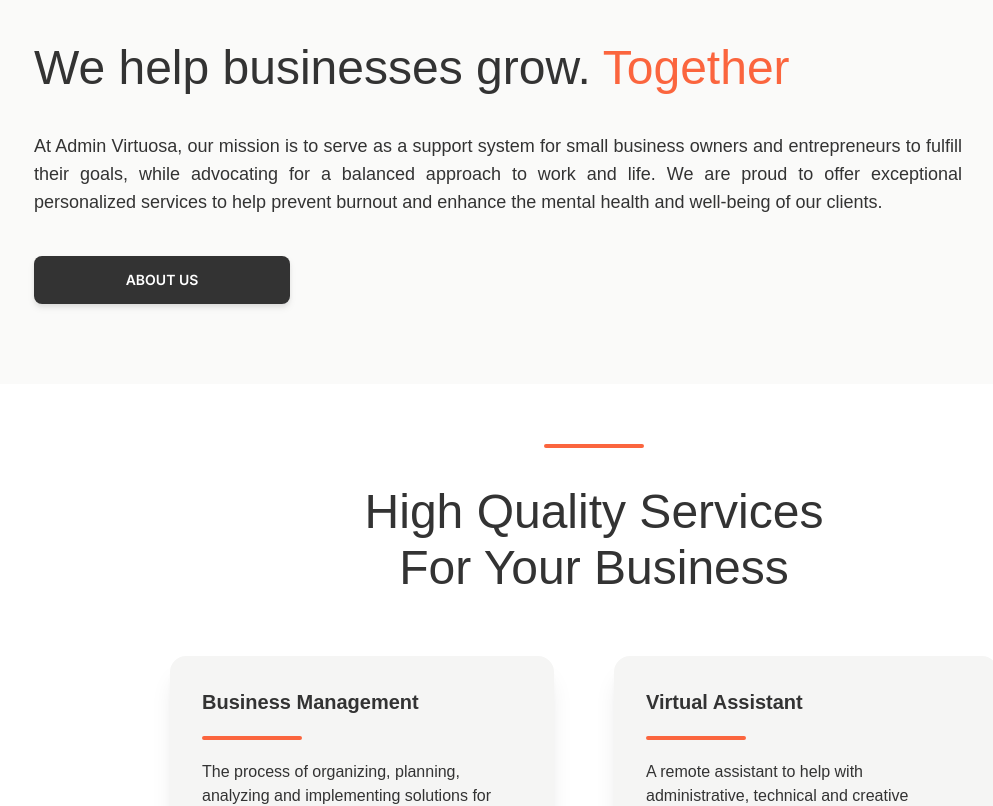
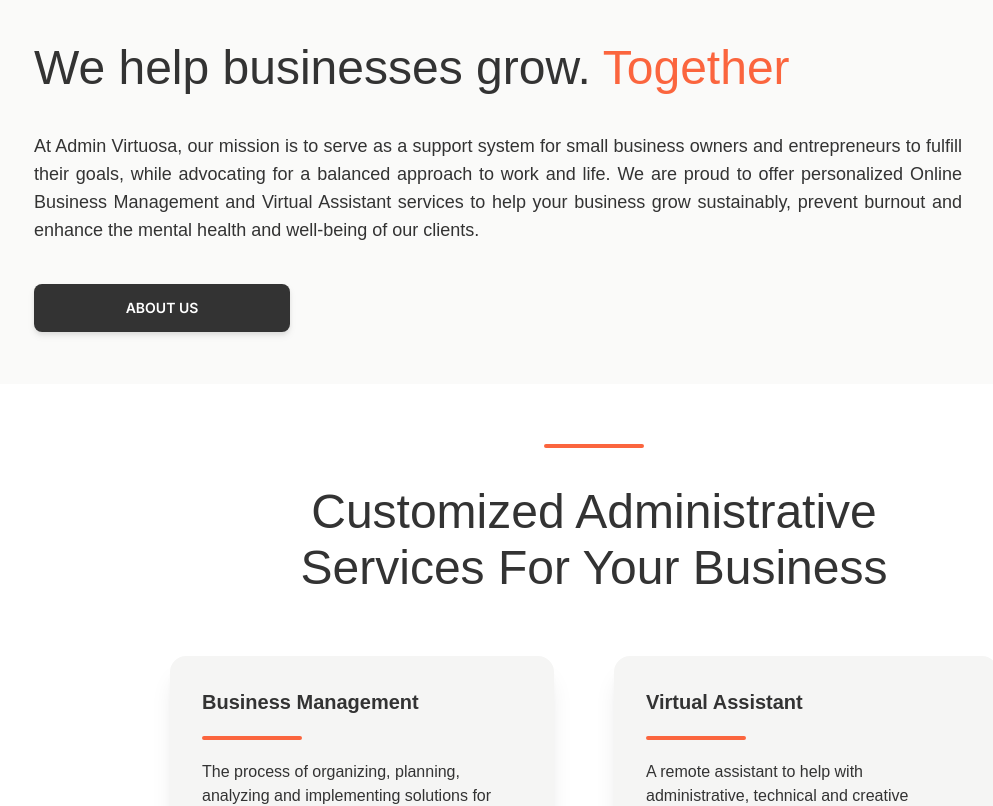
Before and after one commit to FilipaMerino/myvirtuosaapp, a Next.js app: page / in a window 1280 px wide. Shown: the part 660-1466 px from the top of the page, without its empty margins (46-1039 px from the left). Built offline with nearby package versions, Linux system fonts and the light colour scheme; no server answers.

Commit message:
revisions done

```diff
--- a/app/about/louisa/page.jsx
+++ b/app/about/louisa/page.jsx
@@ -64,15 +64,23 @@
 
           <p className="text-md mx-10 lg:mx-0 mt-2 lg:my-2 text-justify">
             {" "}
-            Louisa is an experienced administrative professional with a passion
-            for <strong>sustainable business growth</strong>.
+            Louisa is an experienced Online Business Manager that specialized in strategic business planning. She has a passion for <strong>sustainable business growth</strong>.
           </p>
+
+
+
+
+
+
+
+
+
+
+
+
+
           <p className="text-md mx-10 lg:mx-0 my-2 text-start lg:text-justify">
-            As a mom and business owner, she understands the importance of
-            having proper systems in place so that everything can run smoothly
-            on the business side of things. She has worked to balance her
-            business and personal life, allowing her more freedom to conquer her
-            goals and focus on the core aspects of her life.
+          As a mom and business owner, she understands the importance of having proper systems in place so that everything can run smoothly on the business side of things. She has worked to balance her business and personal life, allowing her more freedom to conquer her goals and focus on the core aspects of her life.
           </p>
         </div>
 
--- a/app/components/Footer.jsx
+++ b/app/components/Footer.jsx
@@ -7,16 +7,21 @@
 import { BsInstagram } from "react-icons/bs";
 import { FaFacebookSquare, FaLinkedin } from "react-icons/fa";
 
-
 import "@fortawesome/fontawesome-svg-core/styles.css";
-
 
 const Footer = () => {
   return (
     <footer className="footer p-10 bg-[#fb653e] text-neutral-content md:flex md:justify-around md:items-center sticky">
       <div className=" w-full md:w-[13rem] flex justify-center items-center">
         <div className="flex justify-center md:justify-start">
-          <Image src={logo} alt="Logo Admin" objectFit="contain" className="w-[10rem] " />
+          <Link href="/">
+            <Image
+              src={logo}
+              alt="Logo Admin"
+              objectFit="contain"
+              className="w-[10rem] "
+            />
+          </Link>
         </div>
         <div className="vertical_line ml-5 md:ml-20 hidden md:block"></div>
       </div>
@@ -26,13 +31,6 @@
           <h1 className="text-2xl text-[#ffffff] hover:text-[#333333]">
             Let&apos;s Chat!
           </h1>
-
-
-
-
-
-
-
         </a>
         <p className="text-[#ffffff] text-sm">
           Stay current with updates from our social channels
@@ -40,16 +38,13 @@
 
         <div className="flex w-[5rem] justify-between">
           <a href="https://www.instagram.com/adminvirtuosa/">
-          <BsInstagram className="text-2xl text-[#ffffff] hover:text-[#333333]"/>
+            <BsInstagram className="text-2xl text-[#ffffff] hover:text-[#333333]" />
           </a>
           <a href="https://www.facebook.com/Adminvirtuosa">
-            <FaFacebookSquare  className="text-2xl text-[#ffffff] hover:text-[#333333]"/>
-
-
+            <FaFacebookSquare className="text-2xl text-[#ffffff] hover:text-[#333333]" />
           </a>
           <a href="https://www.linkedin.com/in/adminvirtuosa/">
-            <FaLinkedin className="text-2xl text-[#ffffff] hover:text-[#333333]"/>
-
+            <FaLinkedin className="text-2xl text-[#ffffff] hover:text-[#333333]" />
           </a>
         </div>
       </div>
@@ -58,9 +53,7 @@
       <div className="horizontalLineFooter md:hidden"></div>
 
       <div className="flex mr-20">
-        <Link
-          href="/about"
-          className="text-sm text-[#ffffff]  hover:underline">
+        <Link href="/about" className="text-sm text-[#ffffff]  hover:underline">
           Our Story
         </Link>
 
--- a/app/components/homePage/Newsletter.jsx
+++ b/app/components/homePage/Newsletter.jsx
@@ -65,7 +65,7 @@
           ></div>
           <div className="flex mb-4" data-paragraph="true">
             <h1 className="text-3xl lg:text-5xl lg:text-start">
-              Subscribe Our
+              Subscribe To Our
             </h1>
             <h1 className="text-3xl lg:text-5xl ml-3 text-[#fb653e]">
               Newsletter
@@ -74,9 +74,9 @@
 
           <div className="lg:w-[44rem] mb-10">
             <p className="" data-paragraph="true">
-              Stay connected by subscribing to our newsletter.
+            You don&apos;t have to be an entrepreneur on your own. For tips on how to run your business sustainably, subscribe to our newsletter. We respect your inbox and we promise not to spam you.
             </p>
-            <p className='text-sm'>We respect your inbox and we promise not to spam you.</p>
+
           </div>
 
           <div className="">
--- a/app/page.jsx
+++ b/app/page.jsx
@@ -29,12 +29,12 @@
 
         <div className="mx-5 px-5 md:mt-5 ">
           <p className="text-md md:text-lg md:mr-[12rem] text-justify">
-            At Admin Virtuosa, our <strong>mission</strong> is to serve as a
-            support system for small business owners and entrepreneurs to
-            fulfill their goals, while advocating for a balanced approach to
-            work and life. We are proud to offer exceptional personalized
-            services to help prevent burnout and enhance the{" "}
-            <strong>mental health</strong> and well-being of our clients.
+            At Admin Virtuosa, our <strong>mission</strong> is to serve as a support system for
+            small business owners and entrepreneurs to fulfill their goals,
+            while advocating for a balanced approach to work and life. We are
+            proud to offer personalized Online Business Management and Virtual
+            Assistant services to help your business grow sustainably, prevent
+            burnout and enhance the <strong>mental health</strong> and well-being of our clients.
           </p>
         </div>
         <div className="flex mx-5 p-5 md:mt-5 md:mx-5 lg:w-[20rem] justify-center lg:justify-start">
@@ -56,10 +56,10 @@
         <div className="mx-5 my-10 flex flex-col :items-center">
           <div className="mb-16">
             <h1 className="text-3xl text-center  lg:text-5xl lg:mb-2">
-              High Quality Services
+              Customized Administrative
             </h1>
             <h1 className="text-3xl text-center  lg:text-5xl">
-              For Your Business
+              Services For Your Business
             </h1>
           </div>
 
--- a/app/services/businessManagement/page.jsx
+++ b/app/services/businessManagement/page.jsx
@@ -274,7 +274,7 @@
         <div className="flex flex-col items-center lg:flex-row lg:justify-center lg:items-center gap-10 lg:gap-20 lg:mx-10">
           <div className="lg:w-[40%]">
             <div className="flex flex-col items-center mt-3">
-              <Link href="https://small-paper-658.myflodesk.com">
+              <Link href="https://peaceful-wave-664.myflodesk.com">
                 <Image
                   src={ebook}
                   width={500} height={500}
@@ -299,7 +299,7 @@
             </div>
             <div className="flex justify-center lg:justify-end mx-6 items-center">
               <Link
-                href="https://small-paper-658.myflodesk.com"
+                href="https://peaceful-wave-664.myflodesk.com"
                 className="hover:underline text-sm flex items-center font-semibold">
                 <p>Learn More</p>
 
@@ -313,7 +313,7 @@
 
           <div className="lg:w-[40%]">
             <div className="flex flex-col items-center mt-3">
-              <Link href="https://delicate-fashion-477.myflodesk.com">
+              <Link href="https://exceptional-surf-839.myflodesk.com">
                 <Image
                   src={automation} width={500} height={500}
                   className="w-80 h-80 object-cover rounded-lg mb-5 drop-shadow-md"
@@ -338,7 +338,7 @@
             </div>
             <div className="flex justify-center lg:justify-end mx-6 items-center">
               <Link
-                href="https://delicate-fashion-477.myflodesk.com"
+                href="https://exceptional-surf-839.myflodesk.com"
                 className="hover:underline text-sm flex items-center font-semibold">
                 <p>Learn More</p>
 
```
